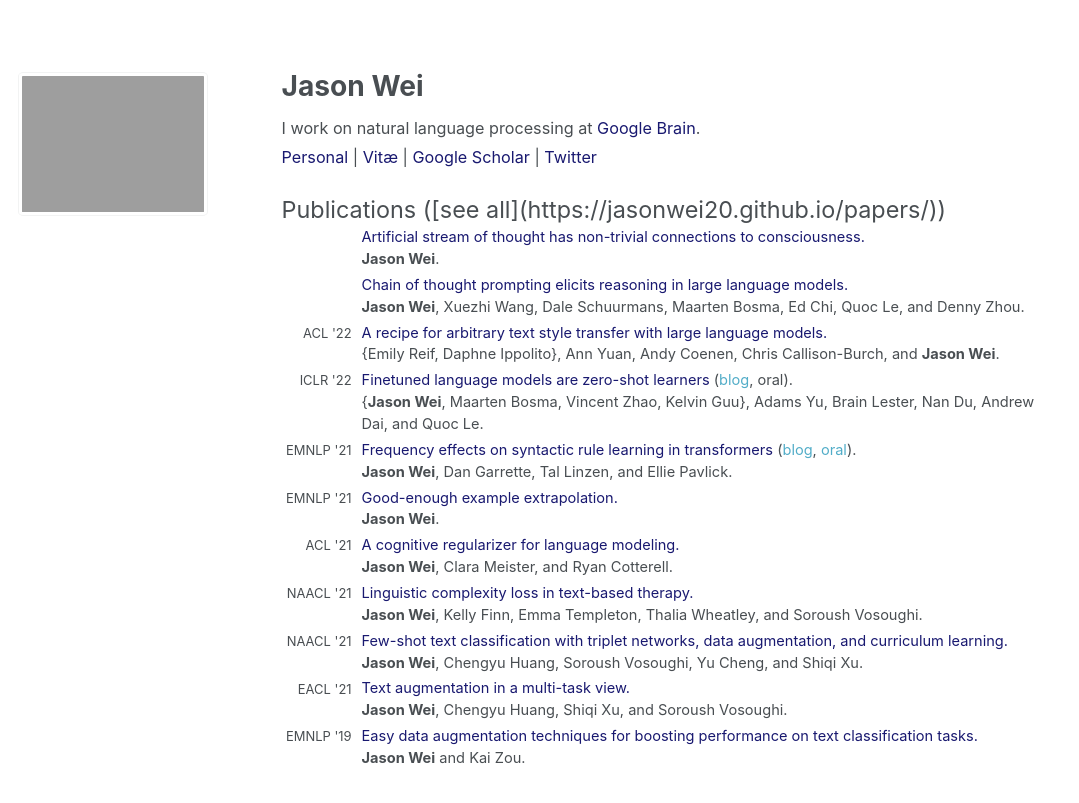
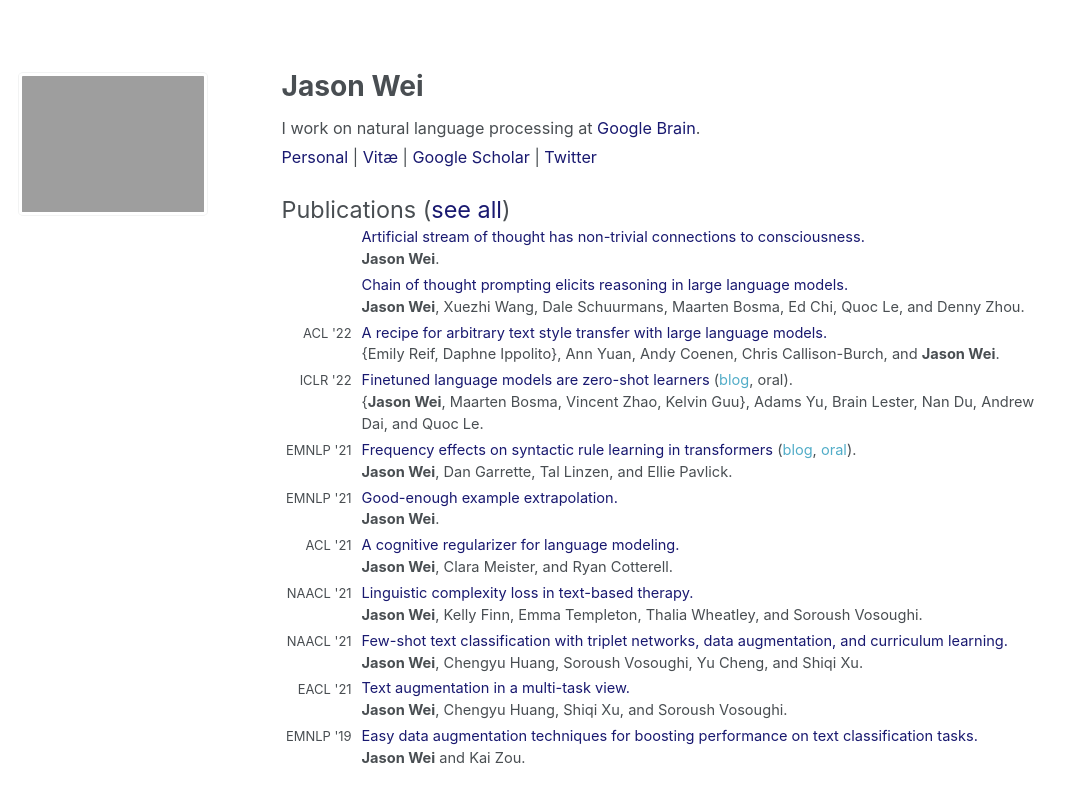
Before and after one commit to jasonwei20/jasonwei20.github.io, a Jekyll site: the page built from _pages/about.md, in a window 1280 px wide. Shown: the top 803 px of the page, without its empty margins (0-1079 px from the left). Built offline with Jekyll 4.4.1, drawn with Linux system fonts in a browser that asks for light colours.

Commit message:
Update about.md

```diff
--- a/_pages/about.md
+++ b/_pages/about.md
@@ -29,7 +29,7 @@
 | <a href="https://twitter.com/_jasonwei" style="color:#191970" target="_blank">Twitter</a>
 </p>
 
-<span style="font-size:1.3em">Publications ([see all](https://jasonwei20.github.io/papers/))</span>
+<span style="font-size:1.3em">Publications (<a href="https://jasonwei20.github.io/papers/" style="color:#191970" target="_blank">see all</a>)</span>
 <table style="width:100%">
   <tr>
     <td style="width:80px; text-align:right; padding-right:10px; font-size:0.8em"> </td>
```
